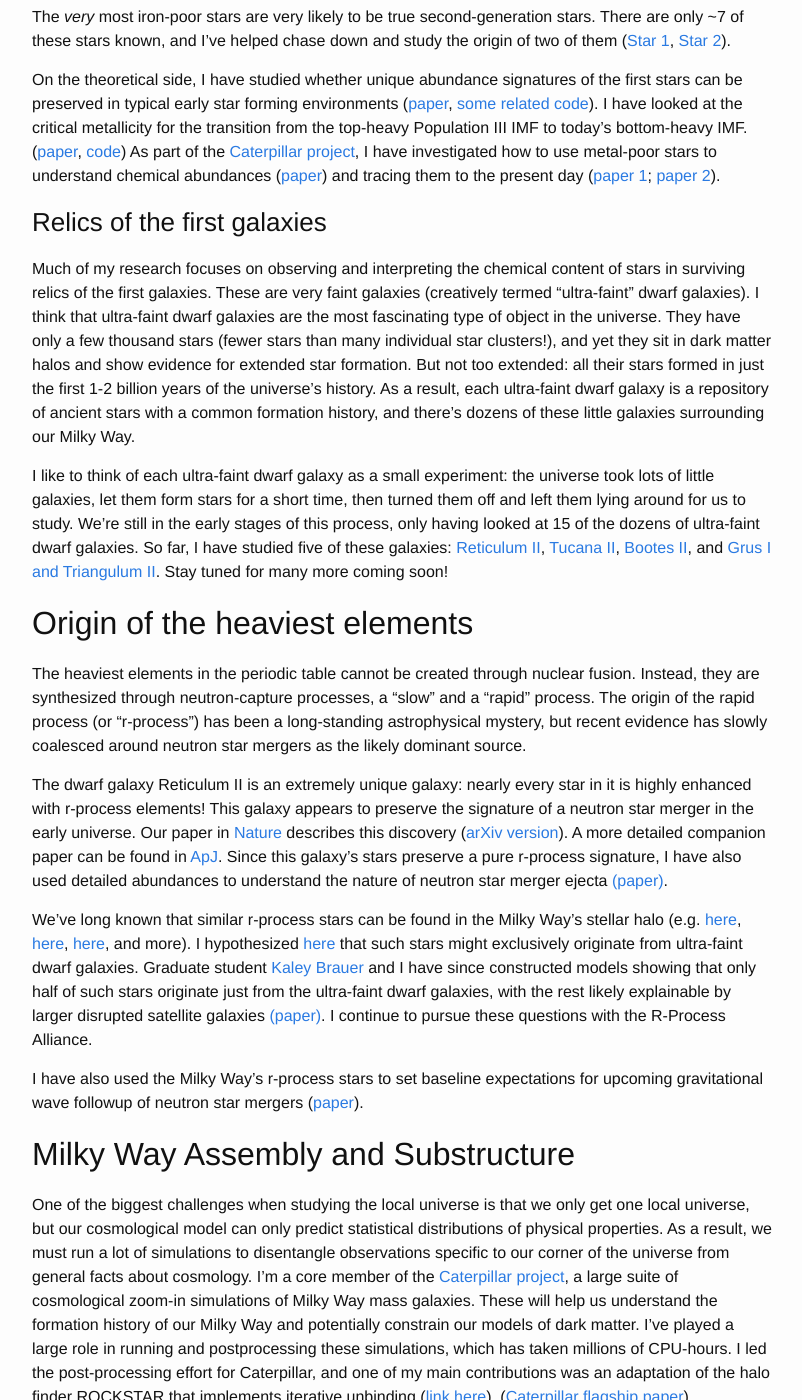
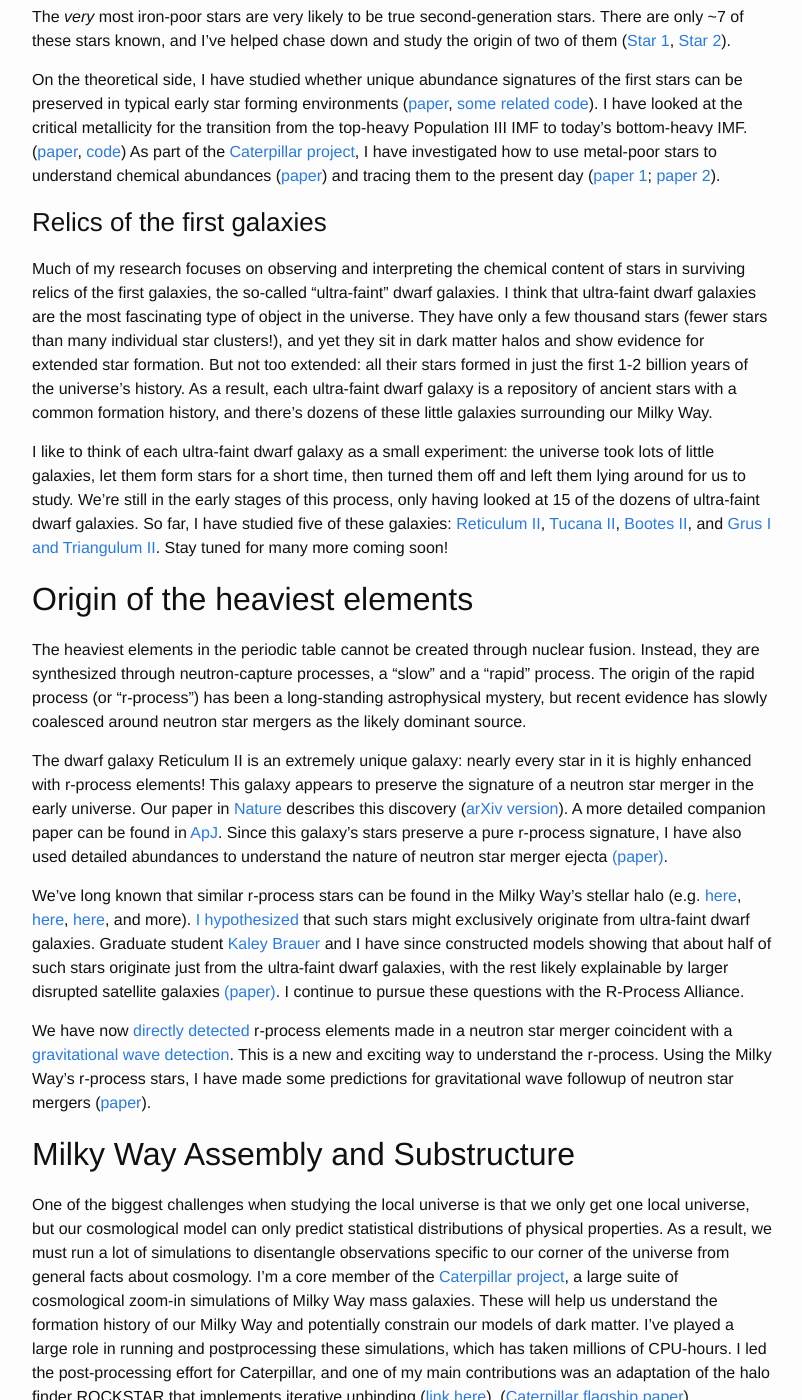
Before and after one commit to alexji/alexji.github.io, a Jekyll site: the page built from research_interests.md, in a window 1280 px wide and 1400 px high, scrolled down 513 px. Shown: the whole window, without its empty margins (238-1040 px from the left). Built offline with Jekyll 4.4.1, drawn with Linux system fonts in a browser that asks for light colours; some of the changed text lies outside the part shown.

Commit message:
Website updates

```diff
--- a/research_interests.md
+++ b/research_interests.md
@@ -26,8 +26,7 @@ I have looked at the critical metallicity for the transition from the top-heavy
 As part of the [Caterpillar project](http://www.caterpillarproject.org), I have investigated how to use metal-poor stars to understand chemical abundances ([paper](https://arxiv.org/abs/1801.05044)) and tracing them to the present day ([paper 1](https://arxiv.org/abs/1611.00759); [paper 2](https://arxiv.org/abs/1712.03967)).
 
 ### Relics of the first galaxies
-Much of my research focuses on observing and interpreting the chemical content of stars in surviving relics of the first galaxies.
-These are very faint galaxies (creatively termed "ultra-faint" dwarf galaxies).
+Much of my research focuses on observing and interpreting the chemical content of stars in surviving relics of the first galaxies, the so-called "ultra-faint" dwarf galaxies.
 I think that ultra-faint dwarf galaxies are the most fascinating type of object in the universe.
 They have only a few thousand stars (fewer stars than many individual star clusters!), and yet they sit in dark matter halos and show evidence for extended star formation.
 But not too extended: all their stars formed in just the first 1-2 billion years of the universe's history.
@@ -51,15 +50,17 @@ A more detailed companion paper can be found in [ApJ](https://arxiv.org/abs/1607
 Since this galaxy's stars preserve a pure r-process signature, I have also used detailed abundances to understand the nature of neutron star merger ejecta [(paper)](https://arxiv.org/abs/1802.07272).
 
 We've long known that similar r-process stars can be found in the Milky Way's stellar halo (e.g. [here](https://arxiv.org/abs/1706.02934), [here](https://arxiv.org/abs/1806.00645), [here](https://arxiv.org/abs/1807.03734), and more).
-I hypothesized [here](https://arxiv.org/abs/1607.07447) that such stars might exclusively originate from ultra-faint dwarf galaxies.
-Graduate student [Kaley Brauer](http://www.mit.edu/~kbrauer/) and I have since constructed models showing that only half of such stars originate just from the ultra-faint dwarf galaxies, with the rest likely explainable by larger disrupted satellite galaxies [(paper)](https://arxiv.org/abs/1809.05539).
+[I hypothesized](https://arxiv.org/abs/1607.07447) that such stars might exclusively originate from ultra-faint dwarf galaxies.
+Graduate student [Kaley Brauer](http://www.mit.edu/~kbrauer/) and I have since constructed models showing that about half of such stars originate just from the ultra-faint dwarf galaxies, with the rest likely explainable by larger disrupted satellite galaxies [(paper)](https://arxiv.org/abs/1809.05539).
 I continue to pursue these questions with the R-Process Alliance.
 
-I have also used the Milky Way's r-process stars to set baseline expectations for upcoming gravitational wave followup of neutron star mergers ([paper](https://arxiv.org/abs/1905.01814)).
+We have now [directly detected](https://arxiv.org/abs/1710.05443) r-process elements made in a neutron star merger coincident with a [gravitational wave detection](https://journals.aps.org/prl/abstract/10.1103/PhysRevLett.119.161101).
+This is a new and exciting way to understand the r-process.
+Using the Milky Way's r-process stars, I have made some predictions for gravitational wave followup of neutron star mergers ([paper](https://arxiv.org/abs/1905.01814)).
 
 ## Milky Way Assembly and Substructure
 
 One of the biggest challenges when studying the local universe is that we only get one local universe, but our cosmological model can only predict statistical distributions of physical properties. As a result, we must run a lot of simulations to disentangle observations specific to our corner of the universe from general facts about cosmology.
 I’m a core member of the [Caterpillar project](http://www.caterpillarproject.org/), a large suite of cosmological zoom-in simulations of Milky Way mass galaxies. These will help us understand the formation history of our Milky Way and potentially constrain our models of dark matter. I’ve played a large role in running and postprocessing these simulations, which has taken millions of CPU-hours. I led the post-processing effort for Caterpillar, and one of my main contributions was an adaptation of the halo finder ROCKSTAR that implements iterative unbinding ([link here](https://bitbucket.org/alexji/rockstar)). ([Caterpillar flagship paper](https://arxiv.org/abs/1509.01255))
 
-I also study stars in stellar streams with the [S5 Survey](https://s5collab.github.io/).
+More recently, I have become interested in stellar streams. These are galaxies and star clusters that are in the process of being tidally disrupted by the Milky Way. I lead the high-resolution abundance analysis for the [S5 Survey](https://s5collab.github.io/).
```
Also changed, not shown: other parts of research_interests.md (+1 -1 lines), CV.md (+0 -2 lines), about.md (+1 -1 lines), outreach.md (+9 -0 lines), 1 other file.
